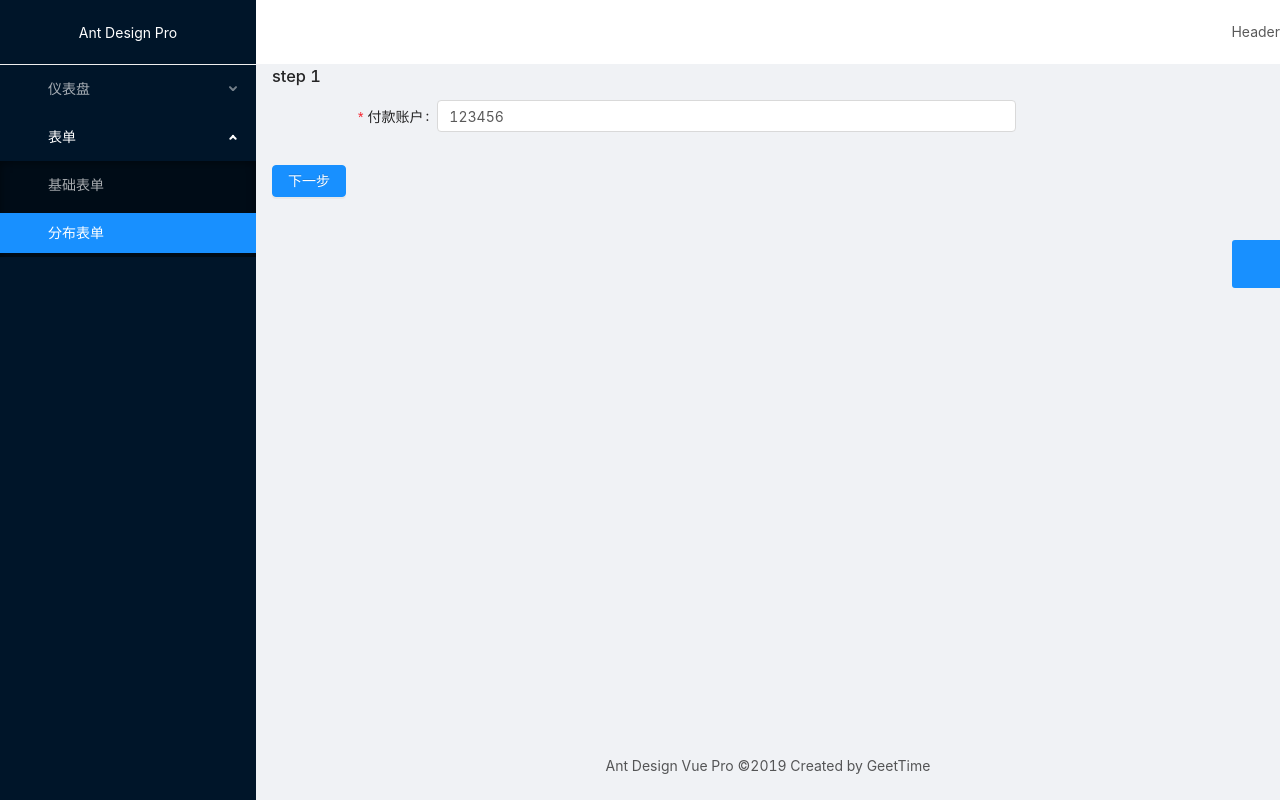
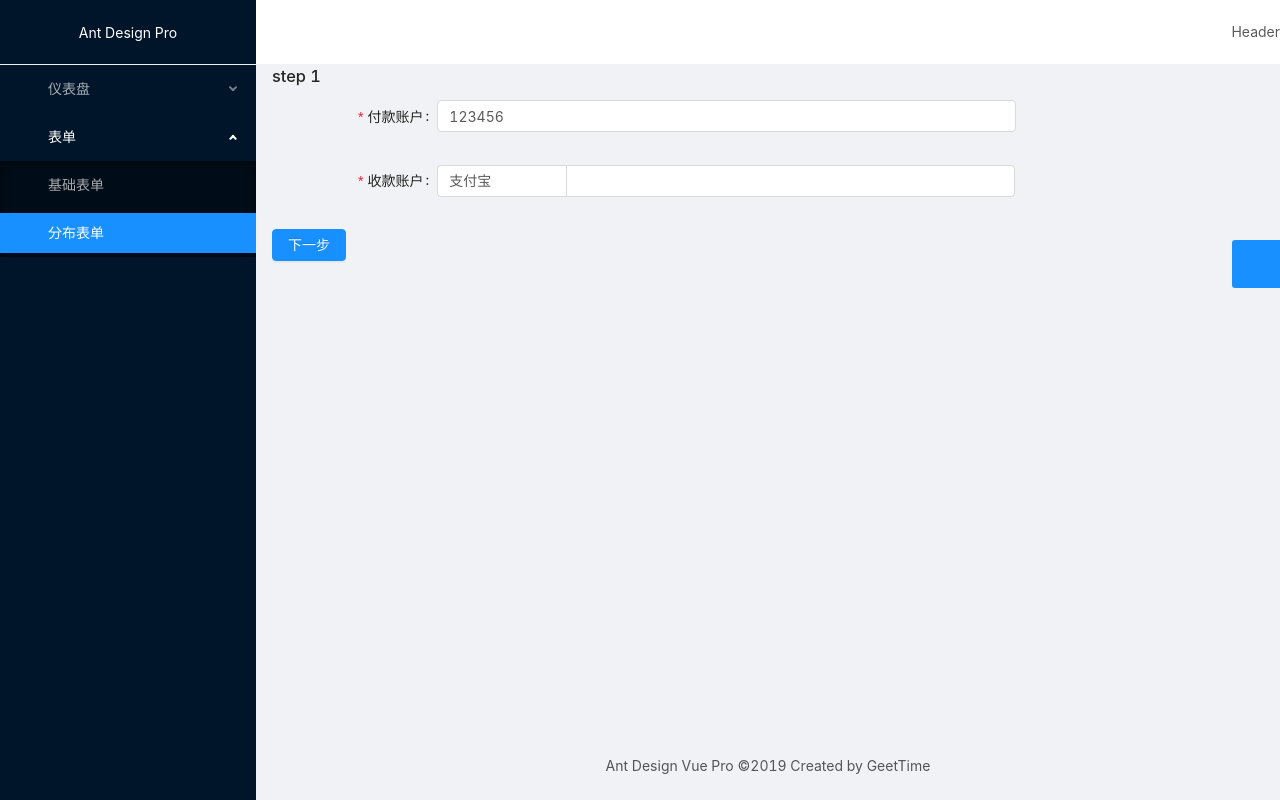
Before and after one commit to AceLynn/ant-design-pro-vue, a Vue app: page /form/step-form/info in a window 1280 px wide. Built offline with nearby package versions, Linux system fonts and the light colour scheme; the HTML template or start-up script is replaced by a standard one.

Commit message:
feat: 图标管理 Iconfont的使用

```diff
--- /dev/null
+++ b/src/components/ReceiveAccount.vue
@@ -0,0 +1,50 @@
+<template>
+  <a-input-group compact>
+    <a-select v-model="type" style="width:130px" @change="handleTypeChange">
+      <a-select-option value="alipay">支付宝</a-select-option>
+      <a-select-option value="bank">银行账户</a-select-option>
+    </a-select>
+    <a-input
+      style="width: calc(100% - 130px)"
+      v-model="number"
+      @change="handleNumberChange"
+    />
+  </a-input-group>
+</template>
+
+<script>
+export default {
+  // 接收账户的组件
+  props: {
+    vaule: {
+      type: Object
+      // default: () => {}
+    }
+  },
+  watch: {
+    // 通过setFilesValue来同步值，监控实现
+    value(val) {
+      // value变换时，同步给type和number
+      console.log(val);
+      Object.assign(this, val);
+    }
+  },
+  data() {
+    const { type, number } = this.value || {};
+    return {
+      type: type || "alipay",
+      number: number || ""
+    };
+  },
+  methods: {
+    handleTypeChange(val) {
+      this.$emit("change", { ...this.value, type: val });
+    },
+    handleNumberChange(e) {
+      this.$emit("change", { ...this.value, number: e.target.value });
+    }
+  }
+};
+</script>
+
+<style></style>
--- a/src/main.js
+++ b/src/main.js
@@ -29,7 +29,8 @@
   Radio,
   Menu,
   Form,
-  Input
+  Input,
+  Select
 } from "ant-design-vue";
 
 Vue.use(Button);
@@ -40,6 +41,7 @@
 Vue.use(Menu);
 Vue.use(Form);
 Vue.use(Input);
+Vue.use(Select);
 
 // 权限校验 全局注册
 Vue.component("Authorized", Authorized);
--- a/src/store/modules/form.js
+++ b/src/store/modules/form.js
@@ -10,7 +10,11 @@
   step: {
     // 付款账号
     payAccount: "123456",
-    password: ""
+    password: "",
+    receiveAccount: {
+      type: "alipay",
+      number: ""
+    }
   }
 };
 
--- a/src/views/404.vue
+++ b/src/views/404.vue
@@ -1,9 +1,19 @@
 <template>
-  <div>404</div>
+  <div style="text-align:center;">
+    <IconFont type="icon-browser-" style="font-size: 100px;" />
+  </div>
 </template>
 
 <script>
-export default {};
+import { Icon } from "ant-design-vue";
+const IconFont = Icon.createFromIconfontCN({
+  scriptUrl: "//at.alicdn.com/t/font_1519663_qw81c7pwb2h.js"
+});
+export default {
+  components: {
+    IconFont
+  }
+};
 </script>
 
 <style></style>
--- a/src/views/Forms/StepForm/Step1.vue
+++ b/src/views/Forms/StepForm/Step1.vue
@@ -23,6 +23,34 @@
           placeholder="请输入付款账号"
         ></a-input>
       </a-form-item>
+      <a-form-item
+        label="收款账户"
+        :label-col="formItemLayout.labelCol"
+        :wrapper-col="formItemLayout.wrapperCol"
+      >
+        <ReceiveAccount
+          v-decorator="[
+            'receiveAccount',
+            {
+              initialValue: step.receiveAccount,
+              rules: [
+                {
+                  required: true,
+                  message: '请输入收款账号',
+                  validator: (rule, value, callback) => {
+                    if (value && value.number) {
+                      callback();
+                    } else {
+                      callback(false);
+                    }
+                  }
+                }
+              ]
+            }
+          ]"
+          placeholder="请输入收款账号"
+        />
+      </a-form-item>
       <a-form-item>
         <a-button type="primary" @click="handleSubmit">下一步</a-button>
       </a-form-item>
@@ -31,7 +59,11 @@
 </template>
 
 <script>
+import ReceiveAccount from "../../../components/ReceiveAccount";
 export default {
+  components: {
+    ReceiveAccount
+  },
   data() {
     // create一个form实例
     this.form = this.$form.createForm(this);
--- a/src/views/Forms/StepForm/Step2.vue
+++ b/src/views/Forms/StepForm/Step2.vue
@@ -8,6 +8,13 @@
         :wrapper-col="formItemLayout.wrapperCol"
       >
         {{ step.payAccount }}
+      </a-form-item>
+      <a-form-item
+        label="收款账户"
+        :label-col="formItemLayout.labelCol"
+        :wrapper-col="formItemLayout.wrapperCol"
+      >
+        {{ step.receiveAccount.type }} - {{ step.receiveAccount.number }}
       </a-form-item>
       <a-form-item
         label="密 码"
```
